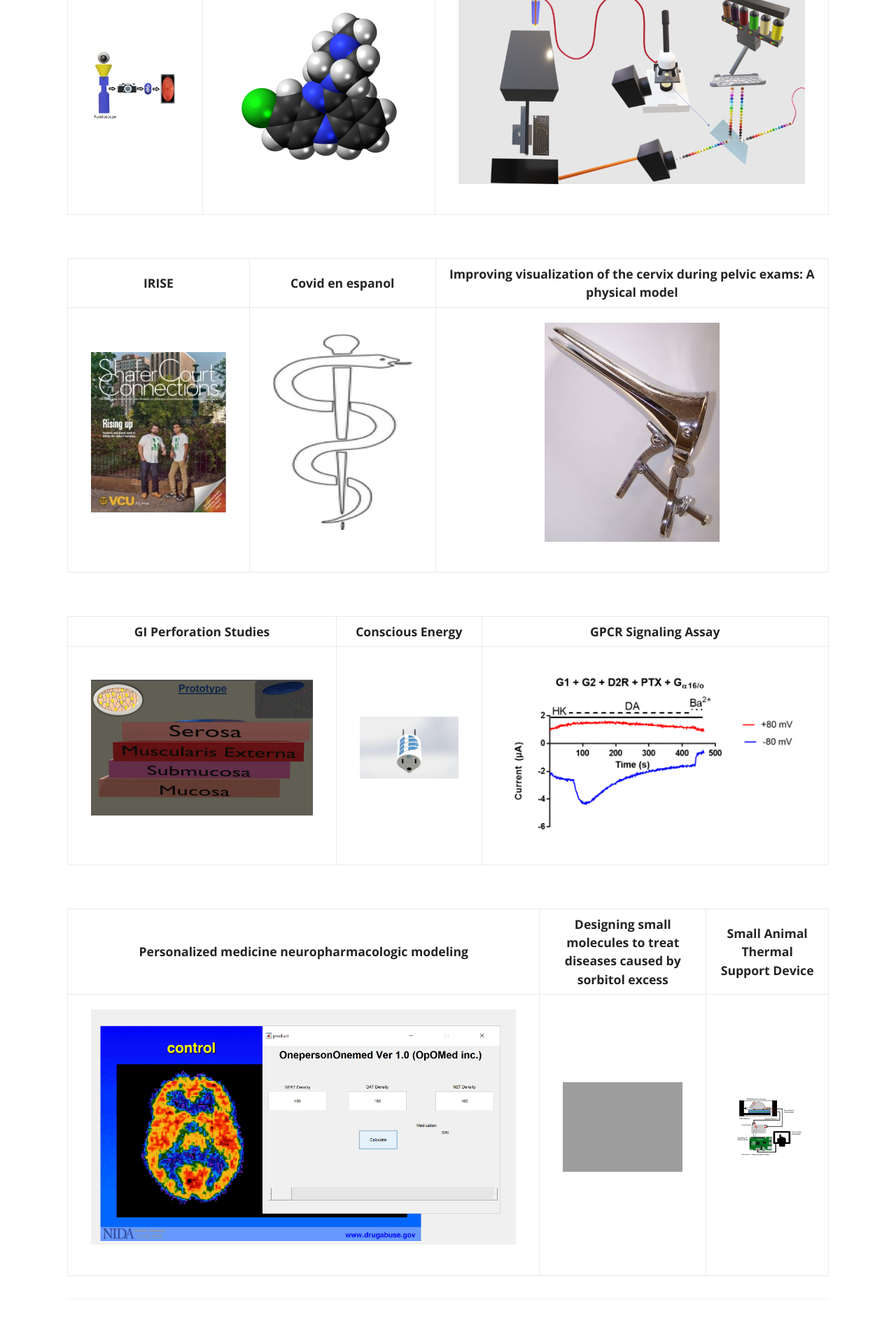
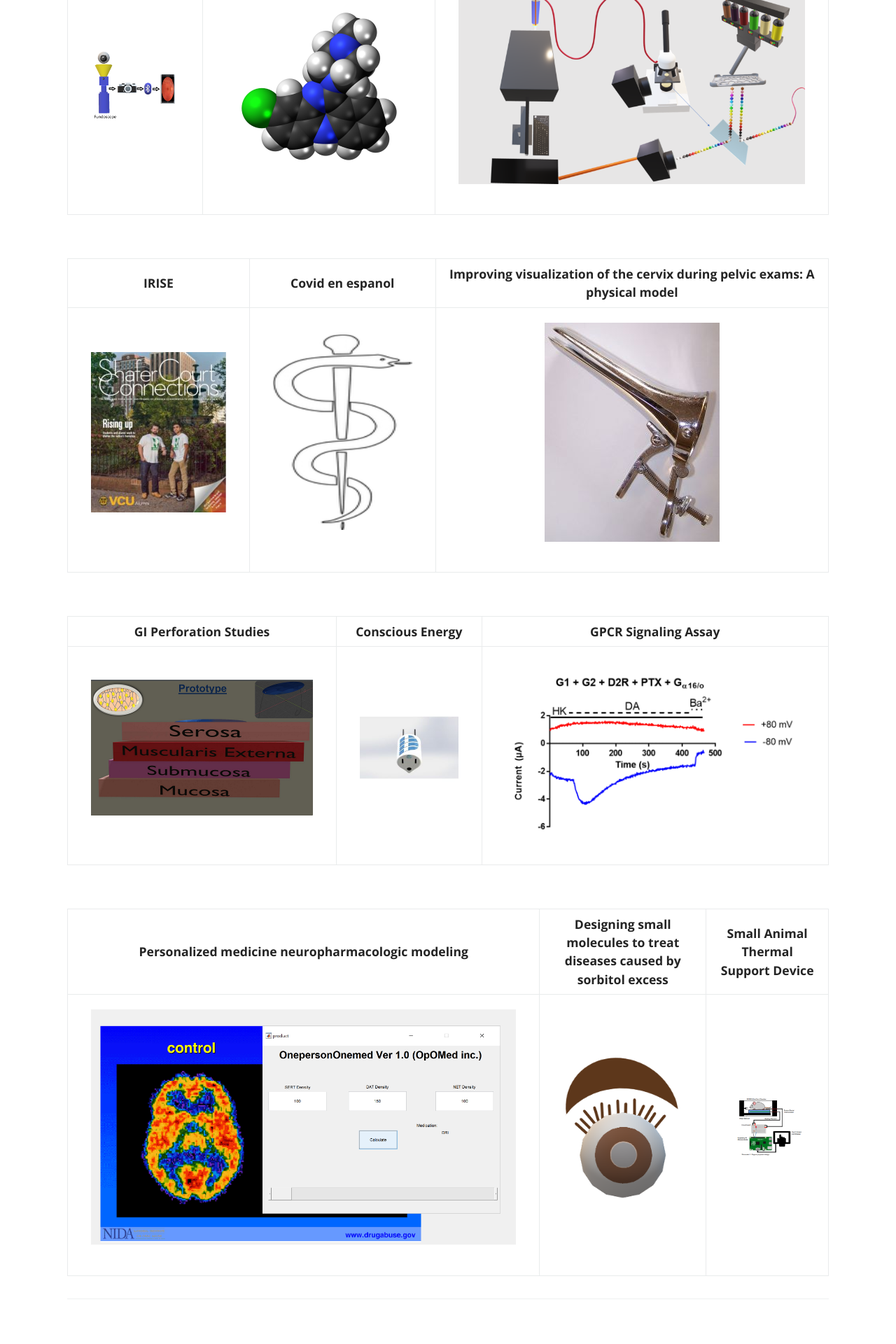
Before and after one commit to EyeCanDoIt/EyeCanDoIt.github.io, a Jekyll site: the page built from index.md, in a window 1280 px wide. Shown: the part 1894-3814 px from the top of the page at 70% size. Built offline with Jekyll 4.4.1, drawn with Linux system fonts in a browser that asks for light colours.

Commit message:
Update index.md

```diff
--- a/index.md
+++ b/index.md
@@ -66,4 +66,4 @@
 
 | Personalized medicine neuropharmacologic modeling  | Designing small molecules to treat diseases caused by sorbitol excess | Small Animal Thermal Support Device |
 |     :---:    |     :---:      |     :---:     |
-| <a href="opomed" class="btn" style="color:#E0E0E0"><img src="https://EyeCanDoIt.github.io/Images/opomed.png" alt="https://EyeCanDoIt.github.io/Images/opomed.png" loading="lazy"></a>   | <a href="sorbitol" class="btn" style="color:#E0E0E0"><img src="https://EyeCanDoIt.github.io/Images/eye.jpg" alt="https://EyeCanDoIt.github.io/Images/eye.jpg" loading="lazy"></a>     | <a href="thermoreg" class="btn" style="color:#E0E0E0"><img src="https://EyeCanDoIt.github.io/Images/scireq.png" alt="https://EyeCanDoIt.github.io/Images/scireq.png" loading="lazy"></a>    |
+| <a href="opomed" class="btn" style="color:#E0E0E0"><img src="https://EyeCanDoIt.github.io/Images/opomed.png" alt="https://EyeCanDoIt.github.io/Images/opomed.png" loading="lazy"></a>   | <a href="sorbitol" class="btn" style="color:#E0E0E0"><img src="https://EyeCanDoIt.github.io/Images/eye.png" alt="https://EyeCanDoIt.github.io/Images/eye.png" loading="lazy"></a>     | <a href="thermoreg" class="btn" style="color:#E0E0E0"><img src="https://EyeCanDoIt.github.io/Images/scireq.png" alt="https://EyeCanDoIt.github.io/Images/scireq.png" loading="lazy"></a>    |
```
